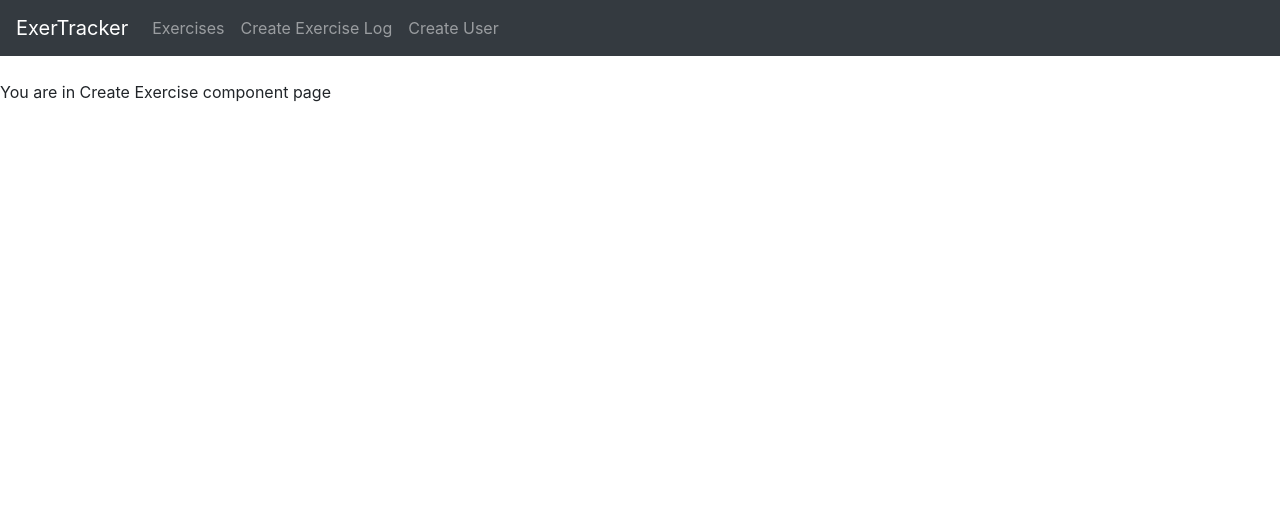
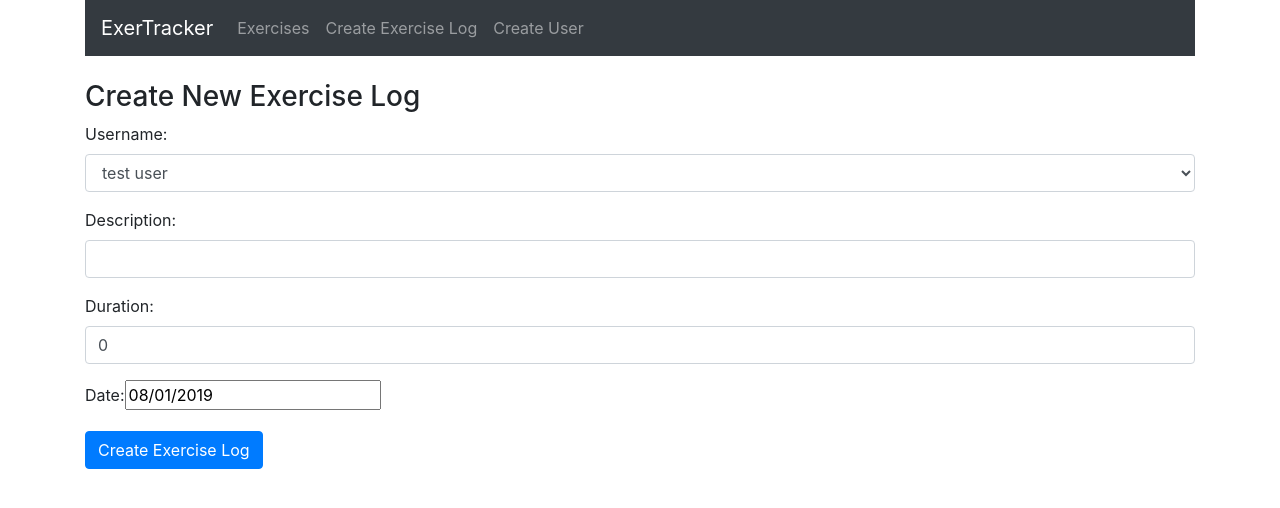
Before and after one commit to siddhesh-athalekar/mern-exercise-tracker, a React (Create React App) app: page /create in a window 1280 px wide. Shown: the top 508 px of the page. Built offline with nearby package versions, Linux system fonts and the light colour scheme; the HTML template or start-up script is replaced by a standard one.

Commit message:
Implemented Create Exercise Component with dummy data

```diff
--- a/package.json
+++ b/package.json
@@ -5,6 +5,7 @@
   "dependencies": {
     "bootstrap": "^4.3.1",
     "react": "^16.8.6",
+    "react-datepicker": "^2.8.0",
     "react-dom": "^16.8.6",
     "react-router-dom": "^5.0.1",
     "react-scripts": "3.0.1"
--- a/src/App.js
+++ b/src/App.js
@@ -11,12 +11,14 @@ import CreateUser from './components/create-user.component'
 function App() {
   return (
     <Router>
+      <div className="container">
         <Navbar />
         <br />
         <Route path="/" exact component={ExercisesList} />
         <Route path="/edit/:id" exact component={EditExercises} />
         <Route path="/create" exact component={CreateExercise} />
         <Route path="/user" exact component={CreateUser} />
+      </div>
     </Router>
   );
 }
--- a/src/components/create-exercise.component.js
+++ b/src/components/create-exercise.component.js
@@ -1,10 +1,130 @@
 import React, {Component} from "react"
+import DatePicker from "react-datepicker"
+import "react-datepicker/dist/react-datepicker.css"
 
 export default class CreateExercise extends Component{
+    constructor(props){
+        super(props)
+
+        this.onChangeUsername = this.onChangeUsername.bind(this)
+        this.onChangeDescription = this.onChangeDescription.bind(this)
+        this.onChangeDuration = this.onChangeDuration.bind(this)
+        this.onChangeDate = this.onChangeDate.bind(this)
+        this.onSubmit = this.onSubmit.bind(this)
+
+        this.state = {
+            username: '',
+            description: '',
+            duration: 0,
+            date: new Date(),
+            users: []
+        }
+    }
+
+    componentDidMount(){
+        this.setState({
+            users: ['test user'],
+            username: 'test user'
+        })
+    }
+
+    onChangeUsername(e){
+        this.setState({
+            username: e.target.value
+        })
+    }
+
+    onChangeDescription(e){
+        this.setState({
+            description: e.target.value
+        })
+    }
+
+
+    onChangeDuration(e){
+        this.setState({
+            duration: e.target.value
+        })
+    }
+
+
+    onChangeDate(date){
+        this.setState({
+            date: date
+        })
+    }
+
+    onSubmit(e){
+        e.preventDefault()
+
+        const exercise = {
+            username: this.state.username,
+            description: this.state.description,
+            duration: this.state.duration,
+            date: this.state.date
+        }
+
+        console.log('exercise = ', exercise)
+        window.location = '/'
+    }
+
     render(){
         return(
             <div>
-                You are in Create Exercise component page
+                <h3>Create New Exercise Log</h3>
+                <form onSubmit={this.onSubmit}>
+                    <div className='form-group'>
+                        <label>Username: </label>
+                        <select
+                            ref='userInput'
+                            required
+                            className='form-control'
+                            value={this.state.username}
+                            onChange={this.onChangeUsername}
+                        >
+                            {
+                                this.state.users.map(function(user){
+                                    return <option
+                                        key={user}
+                                        value={user}
+                                    >
+                                        {user}
+                                    </option>
+                                })
+                            }
+                        </select>
+                    </div>
+                    <div className='form-group'>
+                        <label>Description: </label>
+                        <input
+                            type='text'
+                            required
+                            className='form-control'
+                            value={this.state.description}
+                            onChange={this.onChangeDescription}
+                        />
+                    </div>
+                    <div className='form-group'>
+                        <label>Duration: </label>
+                        <input
+                            type='text'
+                            required
+                            className='form-control'
+                            value={this.state.duration}
+                            onChange={this.onChangeDuration}
+                        />
+                    </div>
+                    <div className='form-group'>
+                        <label>Date: </label>
+                        <DatePicker
+                            selected={this.state.date}
+                            onChange={this.onChangeDate}
+                        />
+                    </div>
+                    <div className='form-group'>
+                        <input type='submit' value='Create Exercise Log' className='btn btn-primary' />
+                    </div>
+                </form>
             </div>
         )
     }
```
Also changed, not shown: 1 other file (tests, documents, lock files or other folders). Lines whose indentation alone changed are shown as unchanged.
